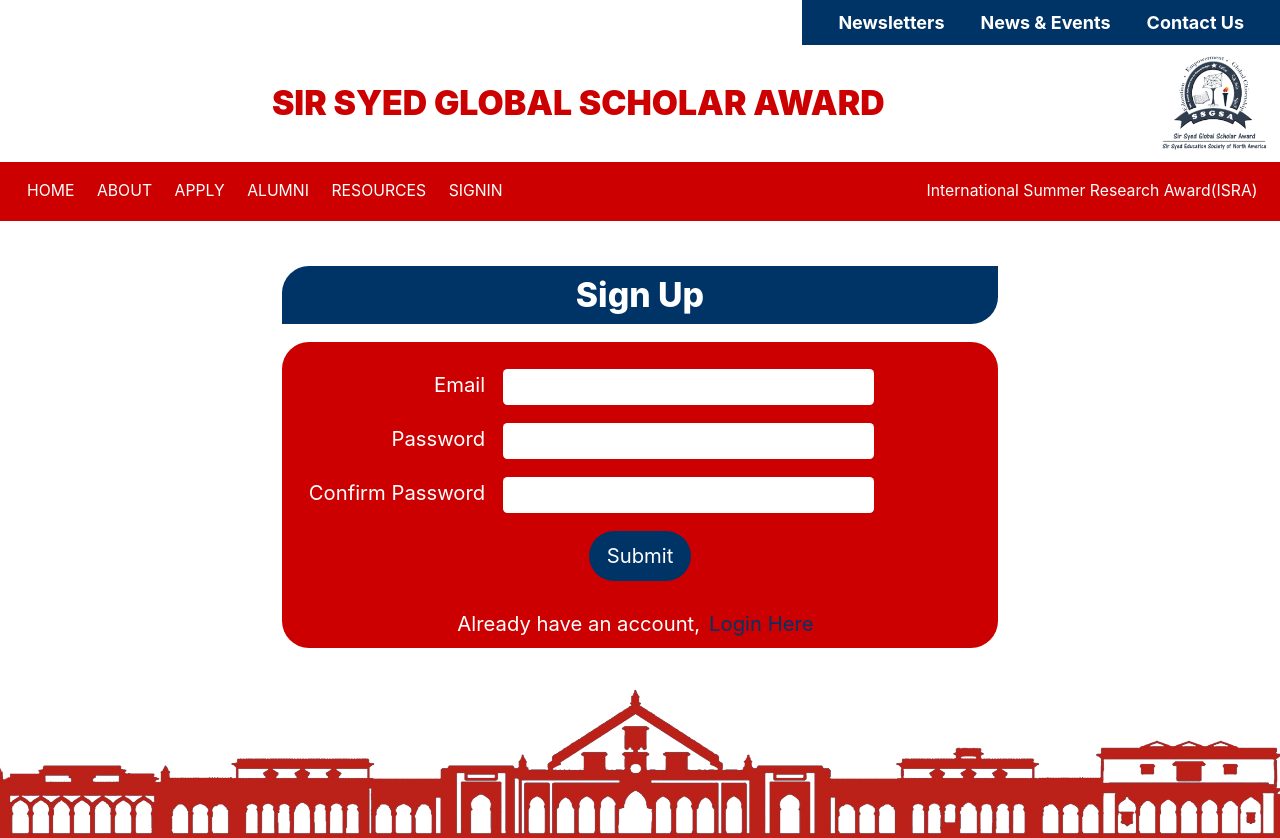
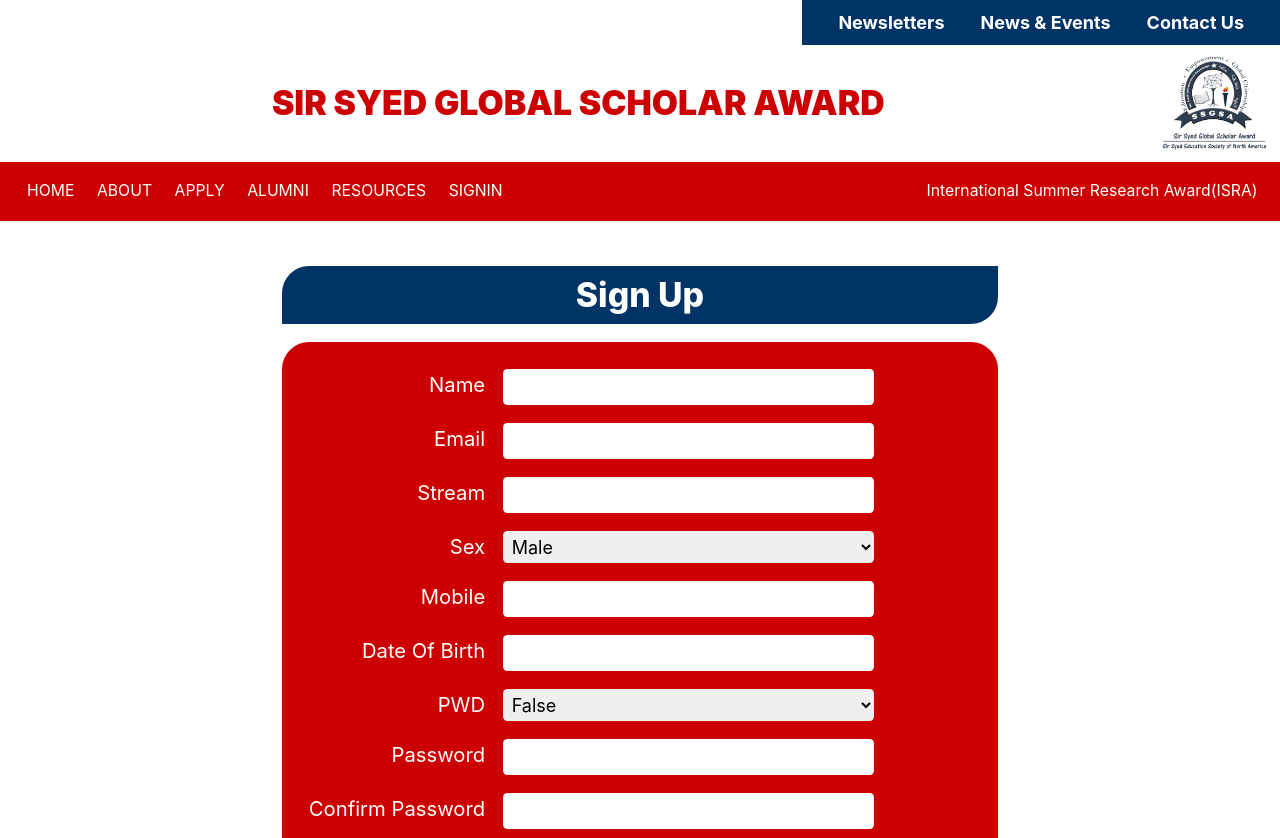
Before and after one commit to ssgsa-us/ssgsa.us, a Next.js app: page /signup in a window 1280 px wide. Shown: the top 838 px of the page. Built offline with nearby package versions, Linux system fonts and the light colour scheme; no server answers.

Commit message:
Updat sign up form with all details

```diff
--- a/pages/signup.tsx
+++ b/pages/signup.tsx
@@ -10,6 +10,12 @@ const SignIn = () => {
   const [email, setEmail] = useState<string>('')
   const [passwordOne, setPasswordOne] = useState<string>('')
   const [passwordTwo, setPasswordTwo] = useState<string>('')
+  const [name, setName] = useState<string>('')
+  const [stream, setStream] = useState<string>('')
+  const [sex, setSex] = useState<string>('Male')
+  const [dob, setDOB] = useState<string>('')
+  const [mobile, setMobile] = useState<number>()
+  const [pwd, setPWD] = useState<string>('False')
   const [error, setError] = useState('')
 
   // Listen for changes on authUser, redirect if needed
@@ -54,6 +60,18 @@ const SignIn = () => {
             <div>
               <div className="grid grid-cols-7 gap-1 sm:gap-4 m-4">
                 <p className="col-span-2 sm:text-right text-white text-base md:text-lg">
+                  Name
+                </p>
+                <input
+                  className="col-span-7 sm:col-span-4 p-1 rounded"
+                  name="Name"
+                  type="text"
+                  value={name}
+                  onChange={(e) => setName(e.target.value)}
+                />
+              </div>
+              <div className="grid grid-cols-7 gap-1 sm:gap-4 m-4">
+                <p className="col-span-2 sm:text-right text-white text-base md:text-lg">
                   Email
                 </p>
                 <input
@@ -63,6 +81,70 @@ const SignIn = () => {
                   value={email}
                   onChange={(e) => setEmail(e.target.value)}
                 />
+              </div>
+              <div className="grid grid-cols-7 gap-1 sm:gap-4 m-4">
+                <p className="col-span-2 sm:text-right text-white text-base md:text-lg">
+                  Stream
+                </p>
+                <input
+                  className="col-span-7 sm:col-span-4 p-1 rounded"
+                  name="Stream"
+                  type="text"
+                  value={stream}
+                  onChange={(e) => setStream(e.target.value)}
+                />
+              </div>
+              <div className="grid grid-cols-7 gap-1 sm:gap-4 m-4">
+                <p className="col-span-2 sm:text-right text-white text-base md:text-lg">
+                  Sex
+                </p>
+                <select
+                  className="col-span-7 sm:col-span-4 p-1 rounded"
+                  name="Sex"
+                  value={sex}
+                  onChange={(e) => setSex(e.target.value)}
+                >
+                  <option label="Male" />
+                  <option label="Female" />
+                </select>
+              </div>
+              <div className="grid grid-cols-7 gap-1 sm:gap-4 m-4">
+                <p className="col-span-2 sm:text-right text-white text-base md:text-lg">
+                  Mobile
+                </p>
+                <input
+                  className="col-span-7 sm:col-span-4 p-1 rounded"
+                  name="Mobile"
+                  type="number"
+                  value={mobile}
+                  onChange={(e) => setMobile(Number(e.target.value))}
+                />
+              </div>
+              <div className="grid grid-cols-7 gap-1 sm:gap-4 m-4">
+                <p className="col-span-2 sm:text-right text-white text-base md:text-lg">
+                  Date Of Birth
+                </p>
+                <input
+                  className="col-span-7 sm:col-span-4 p-1 rounded"
+                  name="Date Of Birth"
+                  type="text"
+                  value={dob}
+                  onChange={(e) => setDOB(e.target.value)}
+                />
+              </div>
+              <div className="grid grid-cols-7 gap-1 sm:gap-4 m-4">
+                <p className="col-span-2 sm:text-right text-white text-base md:text-lg">
+                  PWD
+                </p>
+                <select
+                  className="col-span-7 sm:col-span-4 p-1 rounded"
+                  name="PWD"
+                  value={pwd}
+                  onChange={(e) => setPWD(e.target.value)}
+                >
+                  <option label="False" />
+                  <option label="True" />
+                </select>
               </div>
               <div className="grid grid-cols-7 gap-1 sm:gap-4 m-4">
                 <p className="col-span-2 sm:text-right text-white text-base md:text-lg">
```
